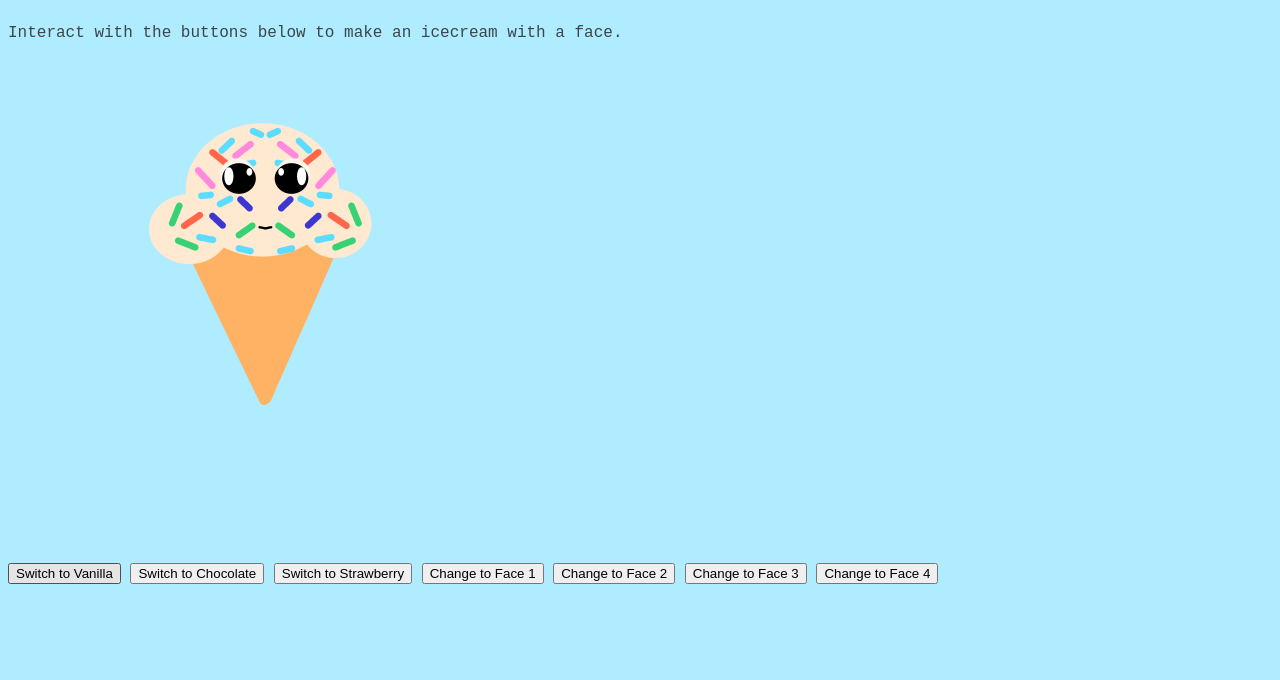
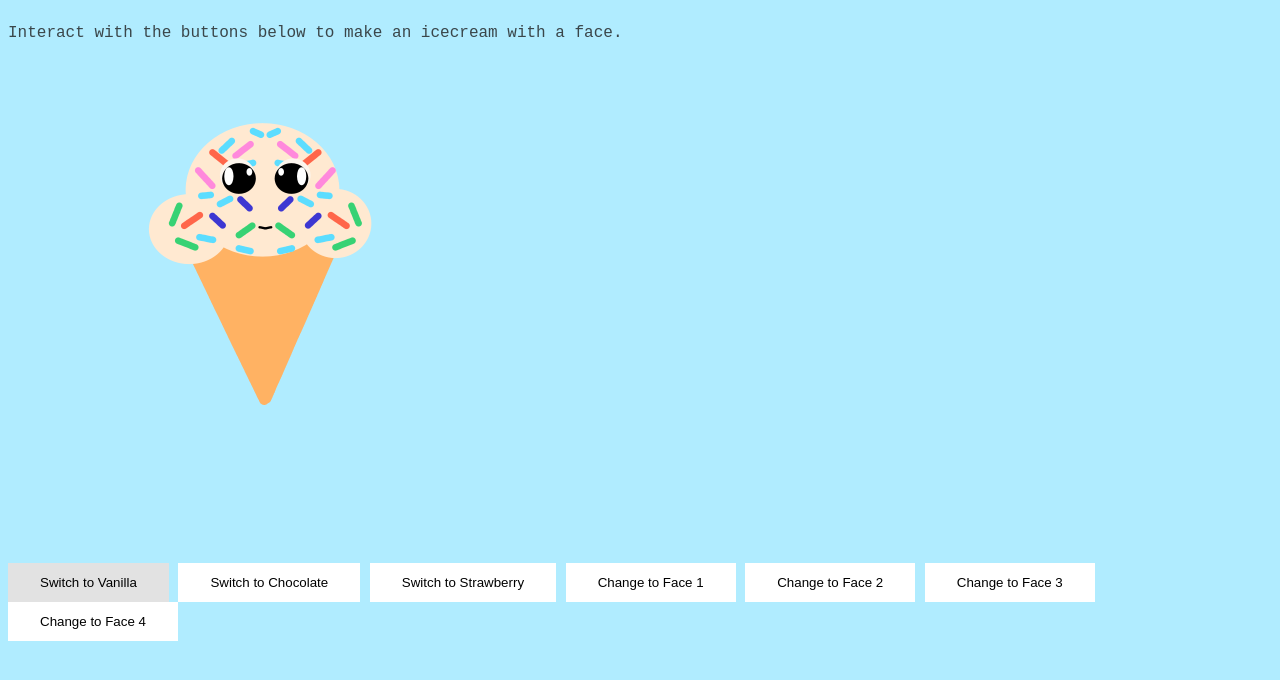
Before and after one commit to AaleeyahIvy/ProjectThree, a plain HTML site: page Index.html in a window 1280 px wide. In both pictures the pointer is over the button "Switch to Vanilla". Drawn offline with Linux system fonts and the light colour scheme.

Commit message:
fix buttons

```diff
--- a/style.css
+++ b/style.css
@@ -28,13 +28,13 @@
     top: 0;
     left: 0;
 }
-#buttons {
+.buttons {
     border: none;
     padding: 12px 32px;
     background-color: rgb(255, 255, 255);
     display:table-row-group;
 }
-#buttons:hover {
+.buttons:hover {
     background-color: rgb(226, 226, 226);
 }
 body {
```
